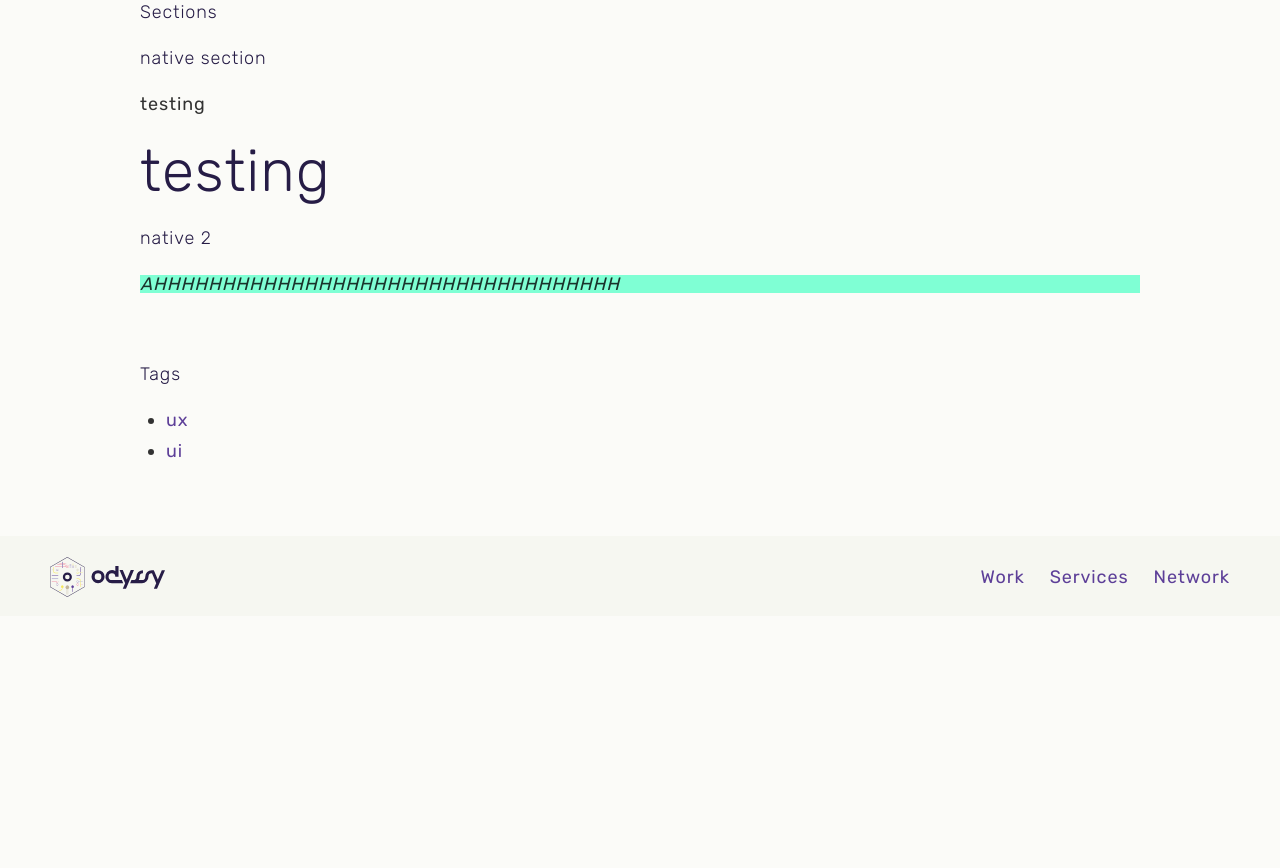
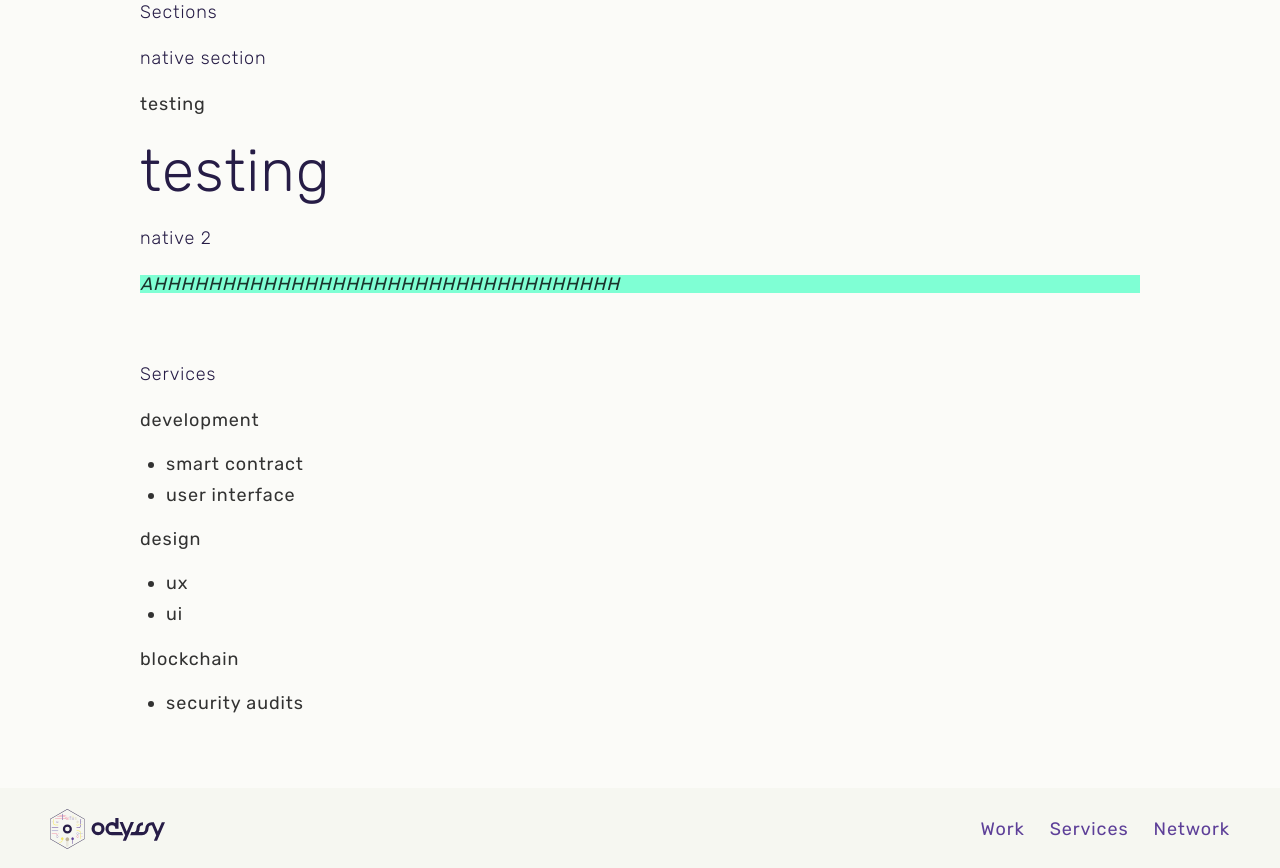
Before and after one commit to odyssy-automaton/od-io-v2, a Gatsby site: page /work/2018-12-11-our-first-work-item/ in a window 1280 px wide. Shown: the part 1527-2395 px from the top of the page. Before the commit the page ends 2143 px from the top, so only its background shows below. Built offline with nearby package versions, Linux system fonts and the light colour scheme; Gatsby itself is replaced by a stand-in of ours.

Commit message:
adds work services component

```diff
--- /dev/null
+++ b/src/components/work/WorkServices.js
@@ -0,0 +1,42 @@
+import React from 'react';
+
+const WorkServices = class extends React.Component {
+  render() {
+    const { workItem } = this.props;
+
+    return (
+      <div>
+        <div>
+          <p>{workItem.servicesList1Title}</p>
+          <ul>
+            {workItem.servicesList1.map((item) => (
+              <li>{item}</li>
+            ))}
+          </ul>
+        </div>
+        {workItem.servicesList2 && workItem.servicesList2.length ? (
+          <div>
+            <p>{workItem.servicesList2Title}</p>
+            <ul>
+              {workItem.servicesList2.map((item) => (
+                <li>{item}</li>
+              ))}
+            </ul>
+          </div>
+        ) : null}
+        {workItem.servicesList3 && workItem.servicesList3.length ? (
+          <div>
+            <p>{workItem.servicesList3Title}</p>
+            <ul>
+              {workItem.servicesList3.map((item) => (
+                <li>{item}</li>
+              ))}
+            </ul>
+          </div>
+        ) : null}
+      </div>
+    );
+  }
+};
+
+export default WorkServices;
--- a/src/templates/work-item.js
+++ b/src/templates/work-item.js
@@ -5,9 +5,14 @@ import Helmet from 'react-helmet';
 import { graphql, Link } from 'gatsby';
 import Layout from '../components/layout/Layout';
 import OdBackground from '../components/shared/od-background/OdBackground';
-import WorkSection from '../components/work-section/WorkSection';
+import WorkSection from '../components/work/WorkSection';
+import WorkServices from '../components/work/WorkServices';
 
 export const WorkItemTemplate = ({ workItem, sections, tags, helmet }) => {
+  const hasServices = workItem.servicesList1 && workItem.servicesList1.length;
+
+  console.log(workItem);
+
   return (
     <div className={workItem.className}>
       {helmet || ''}
@@ -37,16 +42,10 @@ export const WorkItemTemplate = ({ workItem, sections, tags, helmet }) => {
               })}
             </div>
           ) : null}
-          {tags && tags.length ? (
+          {hasServices ? (
             <div style={{ marginTop: `4rem` }}>
-              <h4>Tags</h4>
-              <ul className="taglist">
-                {tags.map((tag) => (
-                  <li key={tag + `tag`}>
-                    <Link to={`/tags/${kebabCase(tag)}/`}>{tag}</Link>
-                  </li>
-                ))}
-              </ul>
+              <h4>Services</h4>
+              <WorkServices workItem={workItem} />
             </div>
           ) : null}
         </div>
@@ -63,8 +62,6 @@ WorkItemTemplate.propTypes = {
 const WorkItem = ({ data }) => {
   const workItem = data.item;
   const sections = data.sections || [];
-
-  console.log(data);
 
   return (
     <Layout>
```
Also changed, not shown: src/components/work/WorkSection.js (renamed from src/components/work-section/WorkSection.js).
